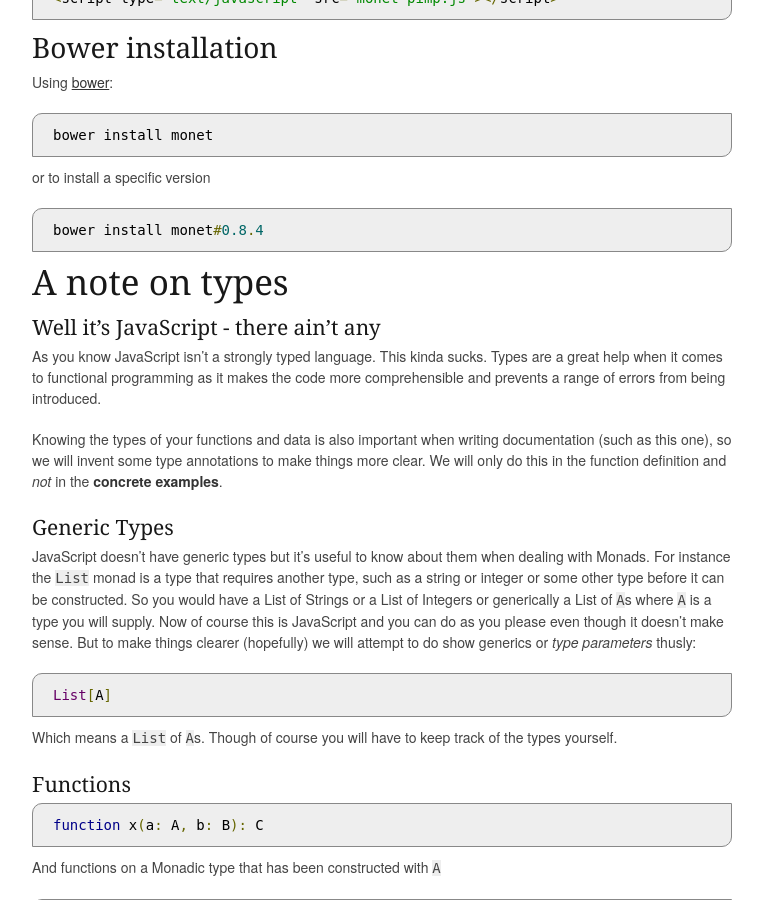
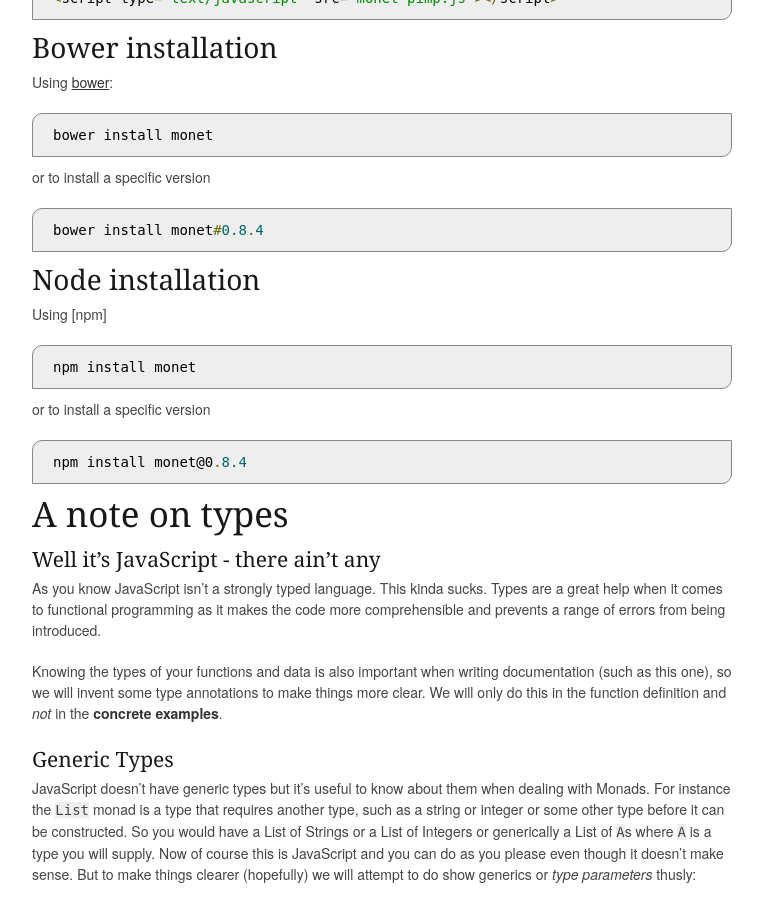
Before and after one commit to monet/monet.js, a Jekyll site: the page built from index.md, in a window 1280 px wide and 900 px high, scrolled down 734 px. Shown: the whole window, without its empty margins (258-1021 px from the left). Built offline with Jekyll 4.4.1, drawn with Linux system fonts in a browser that asks for light colours; nearby versions of some CDN libraries.

Commit message:
Added node instructions

```diff
--- a/index.md
+++ b/index.md
@@ -36,6 +36,15 @@
 or to install a specific version
 
 	bower install monet#{{ page.version }}
+
+### Node installation
+Using [npm]
+
+	npm install monet
+
+or to install a specific version
+
+	npm install monet@{{ page. version }}
 
 ## A note on types
 
```
